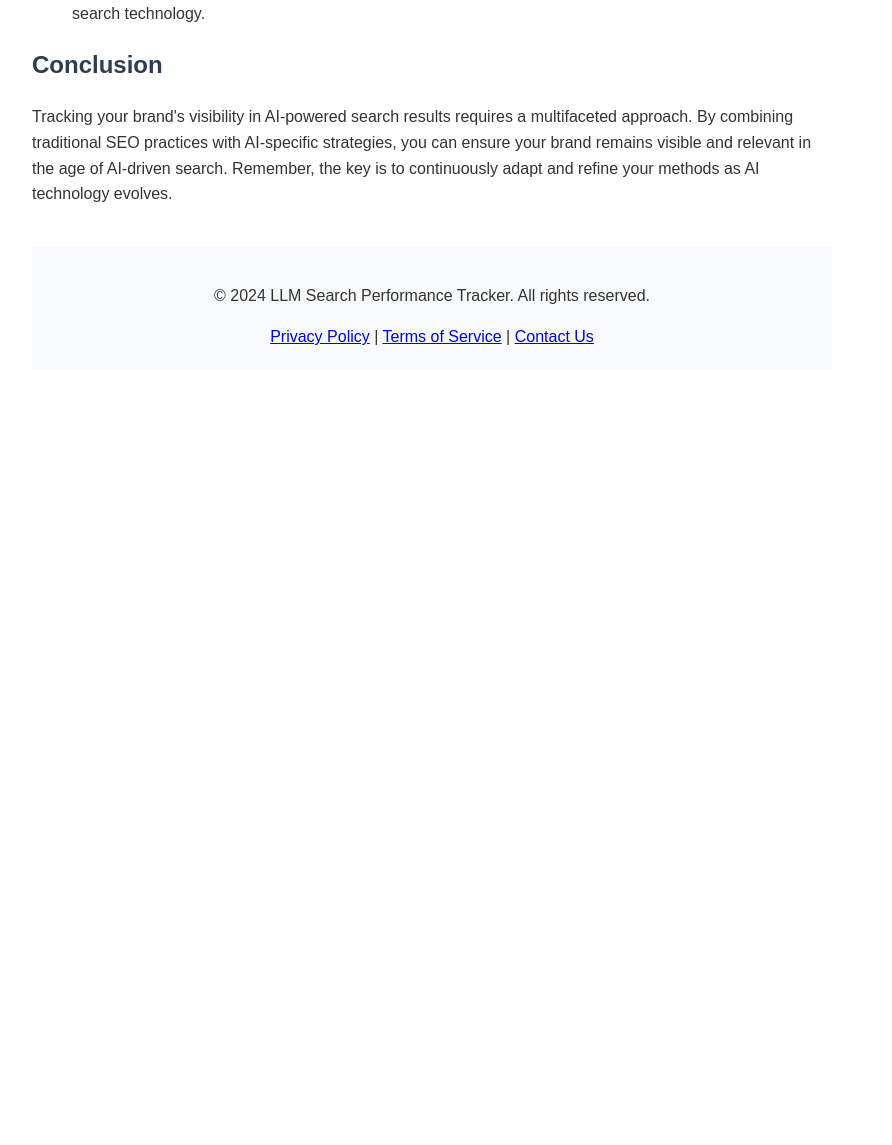
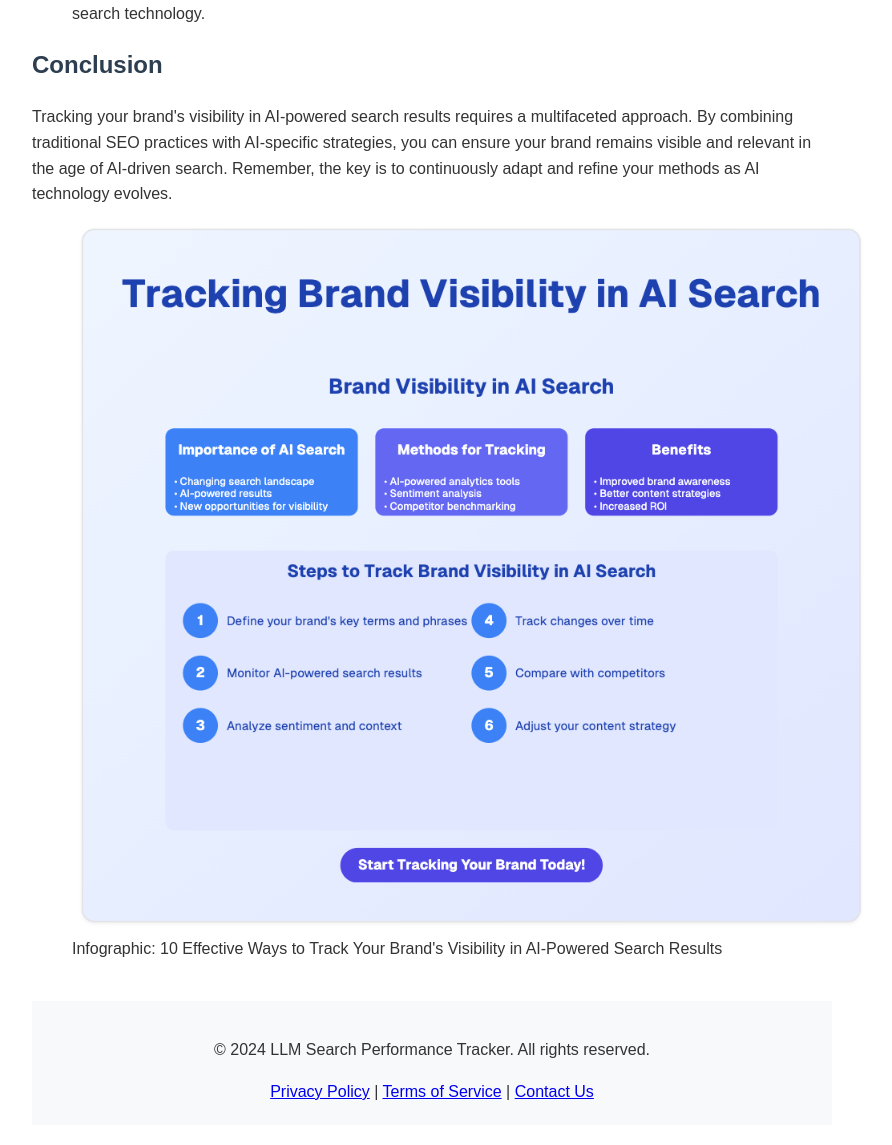
Before and after one commit to BenUsername/rank4ai, a Python web app: template templates/blog_post.html in a window 1280 px wide. Shown: the part 2608-3753 px from the top of the page, without its empty margins (208-1100 px from the left). Before the commit the page ends 2953 px from the top, so only its background shows below. Run offline with Jinja, Linux system fonts and the light colour scheme; the template is opened without the code that fills it, so the values that code supplies are empty.

Commit message:
blog post infographic

```diff
--- a/templates/blog_post.html
+++ b/templates/blog_post.html
@@ -91,6 +91,12 @@
 
             <h2>Conclusion</h2>
             <p>Tracking your brand's visibility in AI-powered search results requires a multifaceted approach. By combining traditional SEO practices with AI-specific strategies, you can ensure your brand remains visible and relevant in the age of AI-driven search. Remember, the key is to continuously adapt and refine your methods as AI technology evolves.</p>
+
+            <!-- Add this where you want the infographic to appear in the blog post -->
+            <figure>
+                <img src="/static/images/brand-visibility-infographic.png" alt="Infographic: 10 Effective Ways to Track Your Brand's Visibility in AI-Powered Search Results" width="800" height="auto">
+                <figcaption>Infographic: 10 Effective Ways to Track Your Brand's Visibility in AI-Powered Search Results</figcaption>
+            </figure>
         </article>
     </main>
     <footer>
```
Also changed, not shown: static/images/brand-visibility-infographic.png (added), 2 other files.
